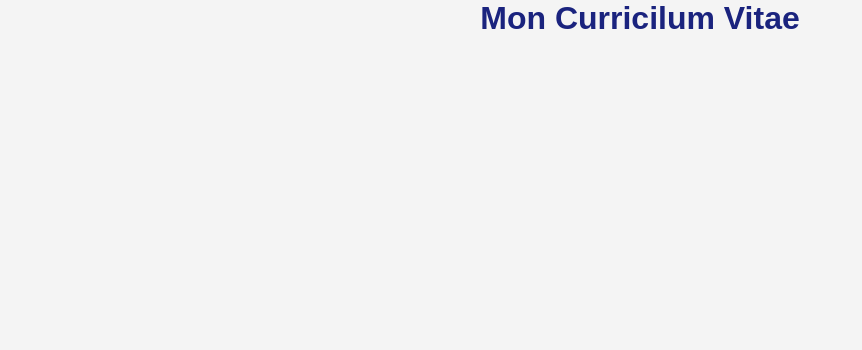
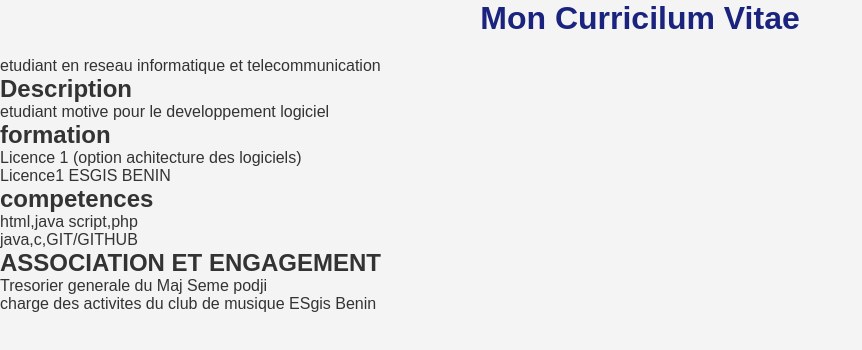
Before and after one commit to RichmiGnonlonfoun/mon-cv, a plain HTML site: page index.html in a window 1280 px wide. Shown: the whole page, without its empty margins (0-862 px from the left). Drawn offline with Linux system fonts and the light colour scheme.

Commit message:
mise en place de la session titre

```diff
--- a/index.html
+++ b/index.html
@@ -7,7 +7,38 @@
         <link rel="stylesheet" href="style.css">
     </head>
     <body>
+        <header id="titre">
         <h1>Mon Curricilum Vitae</h1>
+        <p>etudiant en reseau informatique et telecommunication</p>
+        </header>
+
+        <section id="description">
+            <h2>Description</h2>
+            <p>etudiant motive pour le developpement logiciel</p>
+        </section>
+
+        <section id="formation">
+            <h2>formation</h2>
+            <ul>
+                <li>Licence 1 (option achitecture des logiciels)</li>
+                <li> Licence1 ESGIS BENIN</li>
+            </ul>
+
+        </section>
+        <section id="competences">
+            <h2>competences</h2>
+            <ul>
+                <li>html,java script,php</li>
+                <li>java,c,GIT/GITHUB</li>
+            </ul>
+        </section>
+        <section id="ASSOCIATION">
+            <h2>ASSOCIATION ET ENGAGEMENT</h2>
+            <ul>
+                <li>Tresorier generale du Maj Seme podji</li>
+                <li>charge des activites du club de musique ESgis Benin</li>
+            </ul>
+        </section>
 
     </body>
  </html>
```
